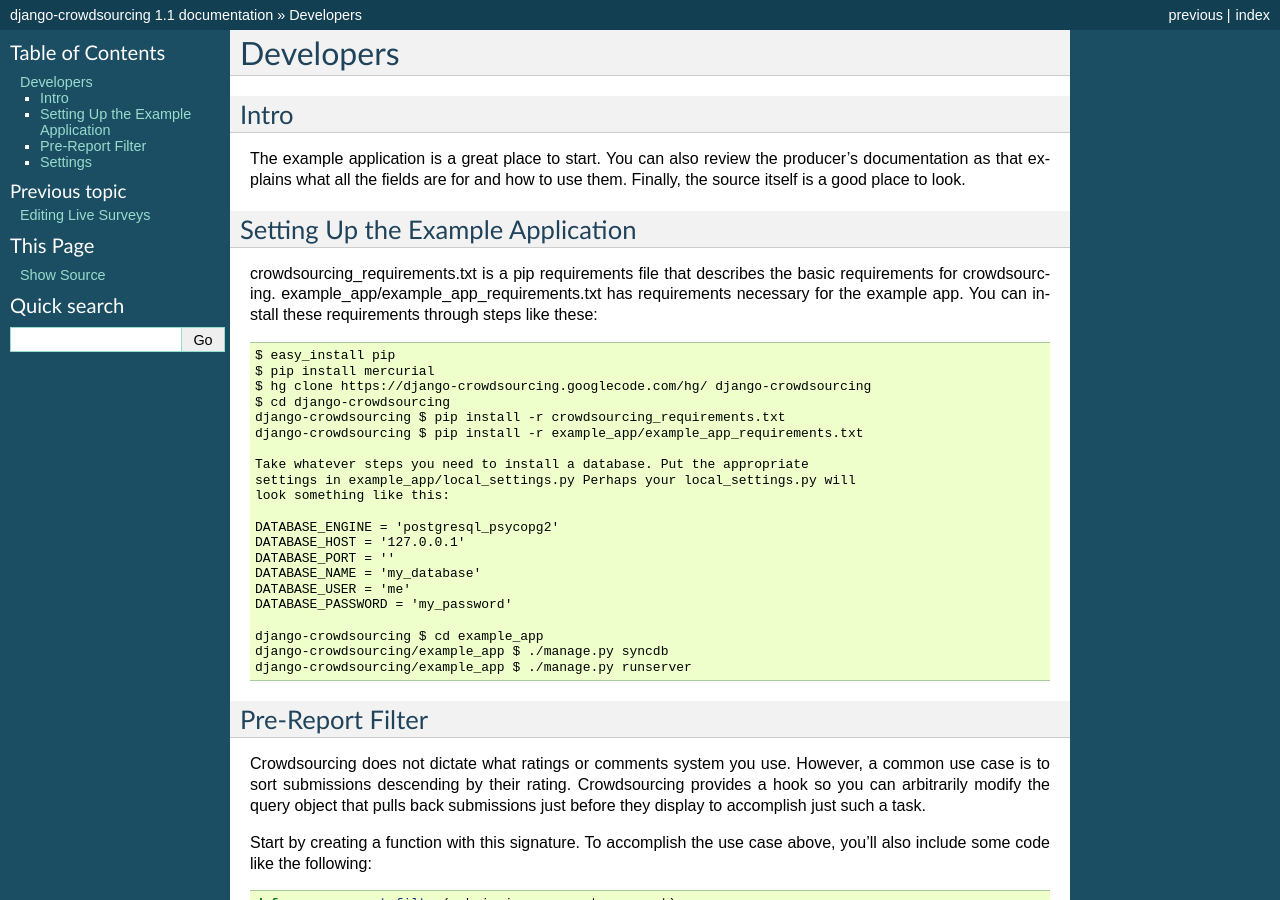
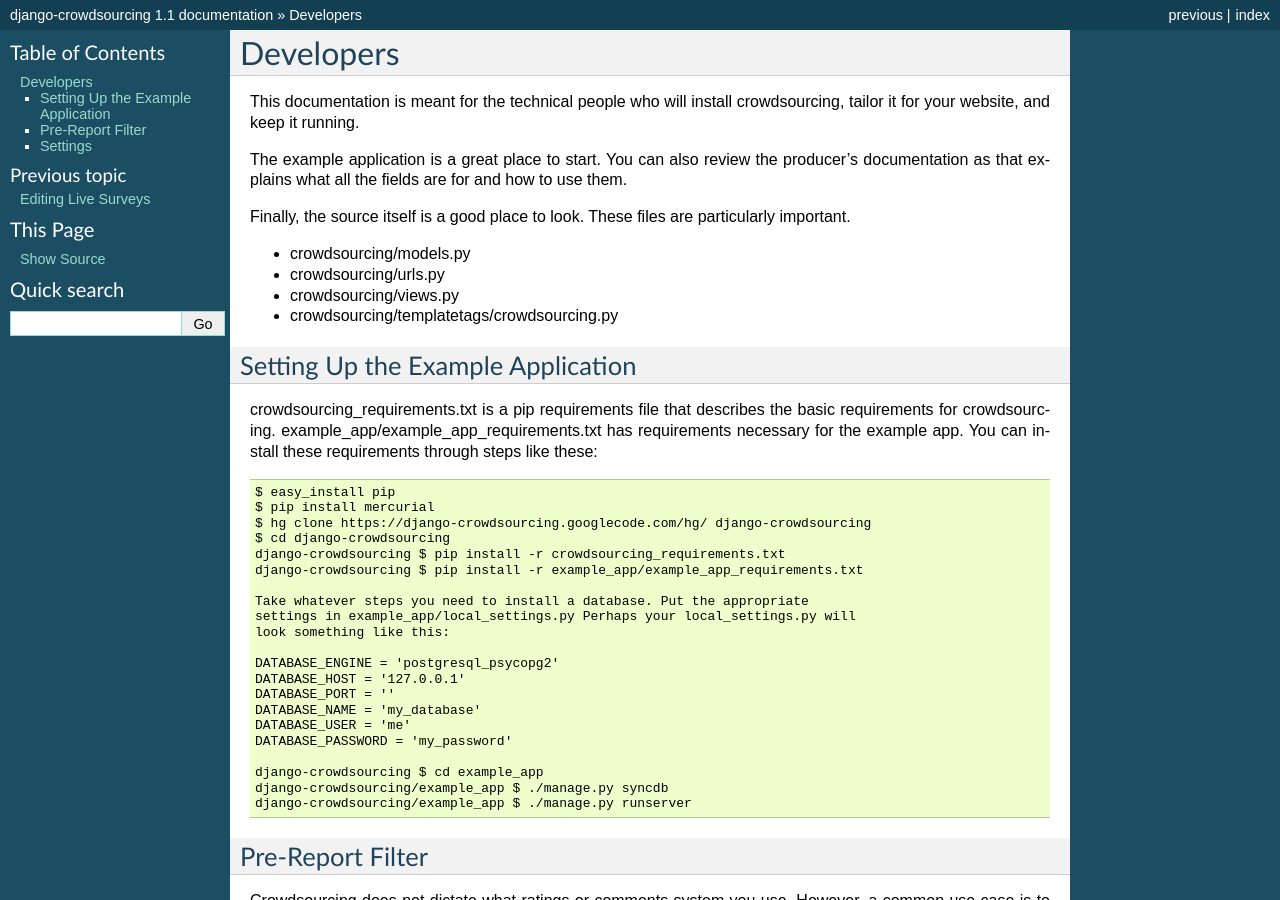
Before and after one commit to dbenamy/django-crowdsourcing, a Sphinx documentation site: the page built from docs/developers/index.rst, in a window 1280 px wide and 900 px high. Built offline with Sphinx 7.4.7, drawn with Linux system fonts in a browser that asks for light colours; pages that are not in the unit, such as notebooks, are missing from menus.

Commit message:
Added a bit of an intro there.

```diff
--- a/docs/developers/index.rst
+++ b/docs/developers/index.rst
@@ -2,10 +2,16 @@
 Developers
 **********
 
-Intro
-=====
+This documentation is meant for the technical people who will install crowdsourcing, tailor it for your website, and keep it running.
 
-The example application is a great place to start. You can also review the producer's documentation as that explains what all the fields are for and how to use them. Finally, the source itself is a good place to look.
+The example application is a great place to start. You can also review the producer's documentation as that explains what all the fields are for and how to use them.
+
+Finally, the source itself is a good place to look. These files are particularly important.
+
+* crowdsourcing/models.py
+* crowdsourcing/urls.py
+* crowdsourcing/views.py
+* crowdsourcing/templatetags/crowdsourcing.py
 
 Setting Up the Example Application
 ==================================
--- a/docs/producers/index.rst
+++ b/docs/producers/index.rst
@@ -1,10 +1,12 @@
 Content Producers
 =================
+
+This documentation is meant for the people who will create the surveys, curate the results, and decide how to display those results. If you want to really understand crowdsourcing and the kinds of things you can do with it, make your way through Objects and Options. If you just want to get going right now then the Examples are a fine place to start.
 
 .. toctree::
    :maxdepth: 2
 
    options
+   examples/index
    filters
-   examples/index
    live
```
Also changed, not shown: docs/index.rst (+12 -1 lines), 1 other file.
